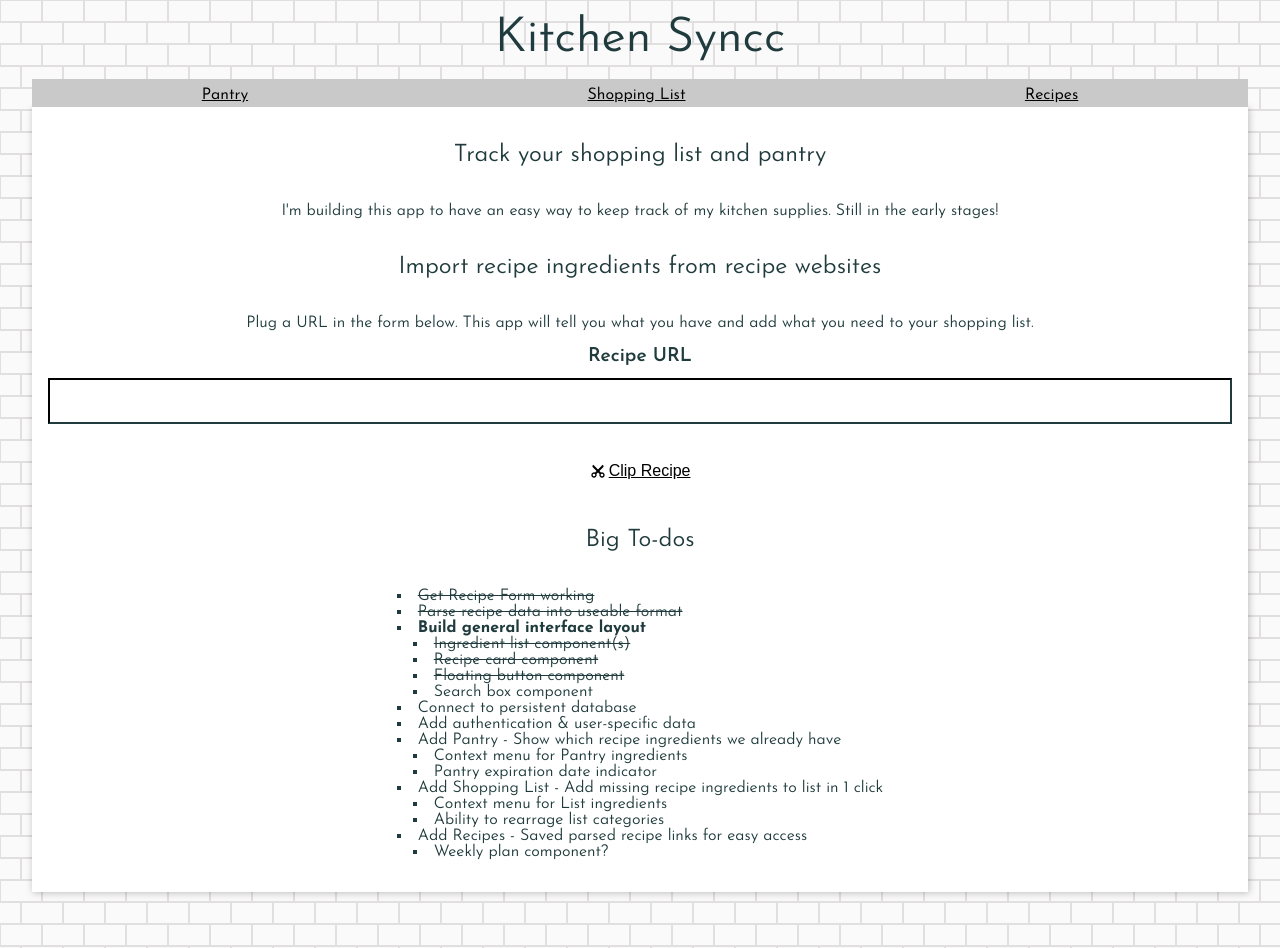
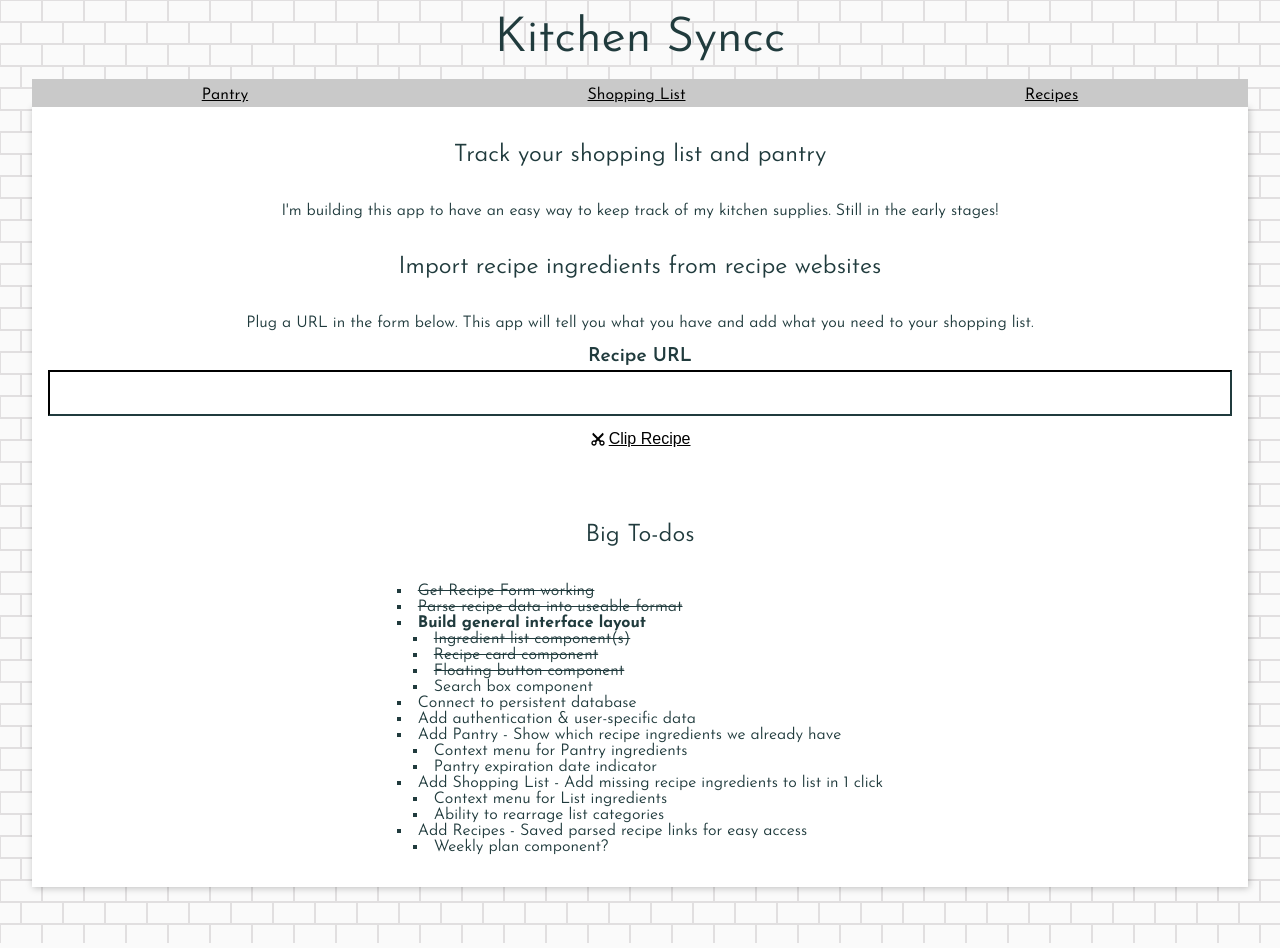
Before and after one commit to wingmatt/kitchensyncc, a Next.js app: page / in a window 1280 px wide. Built offline with nearby package versions, Linux system fonts and the light colour scheme.

Commit message:
RecipeSearch tweaks. Add scroll to form on button

```diff
--- a/components/FloatingButton/ClipRecipe.tsx
+++ b/components/FloatingButton/ClipRecipe.tsx
@@ -2,11 +2,11 @@ import FloatingButton from './'
 import { FiScissors } from 'react-icons/fi'
 
 const clipRecipe = () => {
-
+  location.hash = "#recipe-search"
 }
 
 export default function ClipRecipe () {
   return (
-    <FloatingButton action="clipRecipe" label="Clip Recipe" icon={<FiScissors focusable="false"/>} />
+    <FloatingButton action="clipRecipe" label="Clip Recipe" icon={<FiScissors focusable="false"/>} onClick={clipRecipe()}/>
   )
 }
--- a/components/RecipeSearch.tsx
+++ b/components/RecipeSearch.tsx
@@ -31,7 +31,7 @@ const RecipeSearch = () => {
   };
 
   return (
-    <figure className={styles.container}>
+    <figure className={styles.container} id="recipe-search">
       <form onSubmit={getRecipe} className={styles.form}>
         <label htmlFor="url">Recipe URL</label>
         <input
--- a/styles/components/RecipeSearch.module.css
+++ b/styles/components/RecipeSearch.module.css
@@ -1,5 +1,6 @@
 .container {
   width: 100%;
+  margin-bottom: 2.7rem;
 }
 
 .form {
@@ -10,10 +11,13 @@
 .form label {
   margin-bottom: .25rem;
 }
+.form input {
+  margin: 0;
+}
 .search {
   flex: 100%;
 }
 
 .button {
-  margin: 1em 0;
+  margin: 0;
 }
```
